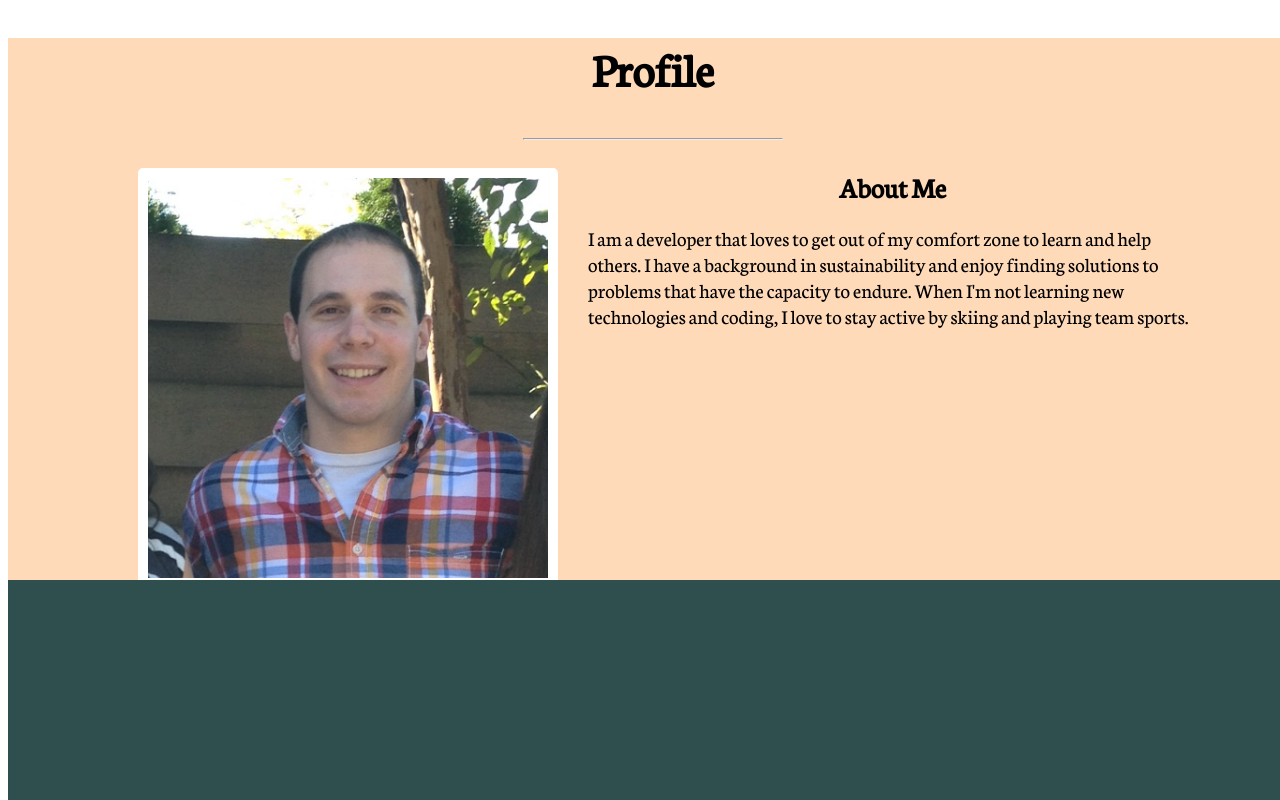
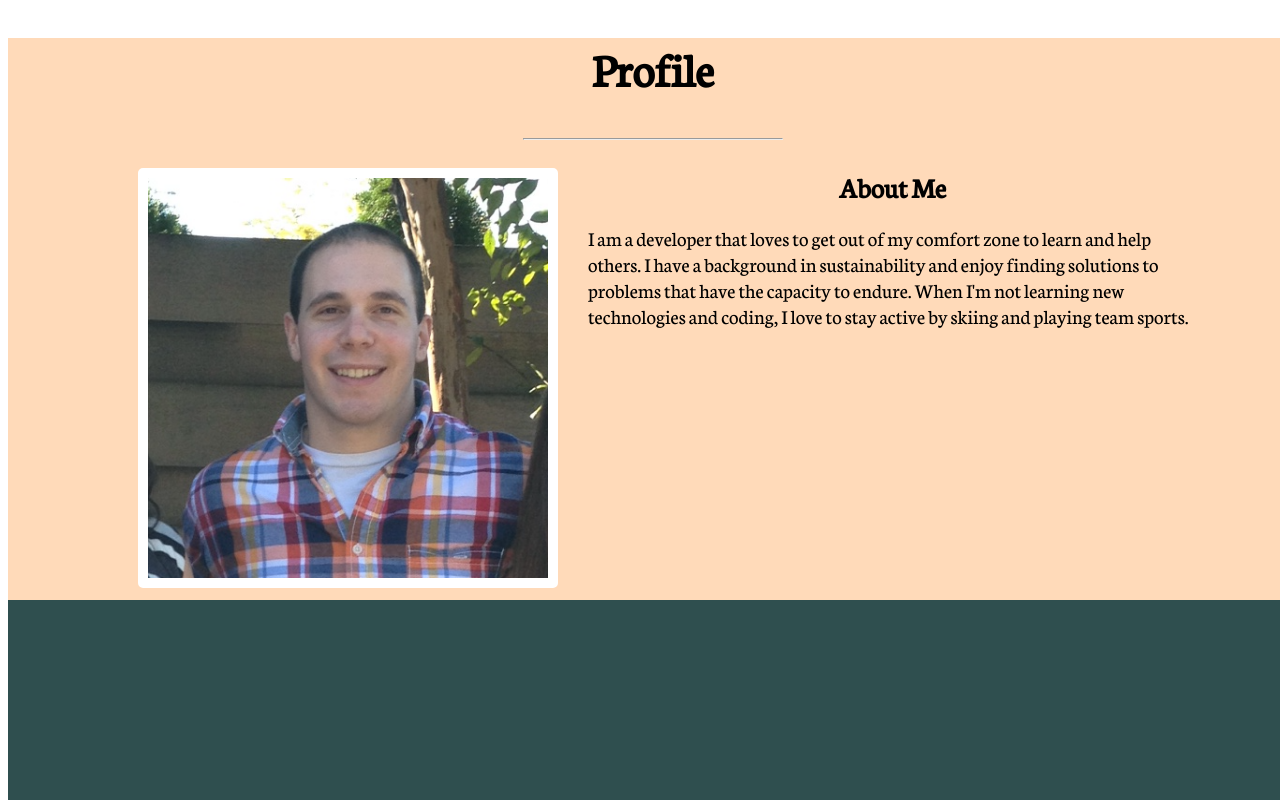
Before and after one commit to murgia/murgia-portfolio, a plain HTML site: page index.html in a window 1280 px wide. Shown: the part 810-1610 px from the top of the page. Drawn offline with Linux system fonts and the light colour scheme.

Commit message:
update sizing of profile

```diff
--- a/css/style.css
+++ b/css/style.css
@@ -140,7 +140,7 @@ hr {
 
 .profile {
   position: relative;
-  padding: 0px 0 230px 0;
+  padding: 0px 0 250px 0;
   background-color: #FFDAB9;
 }
 
```
